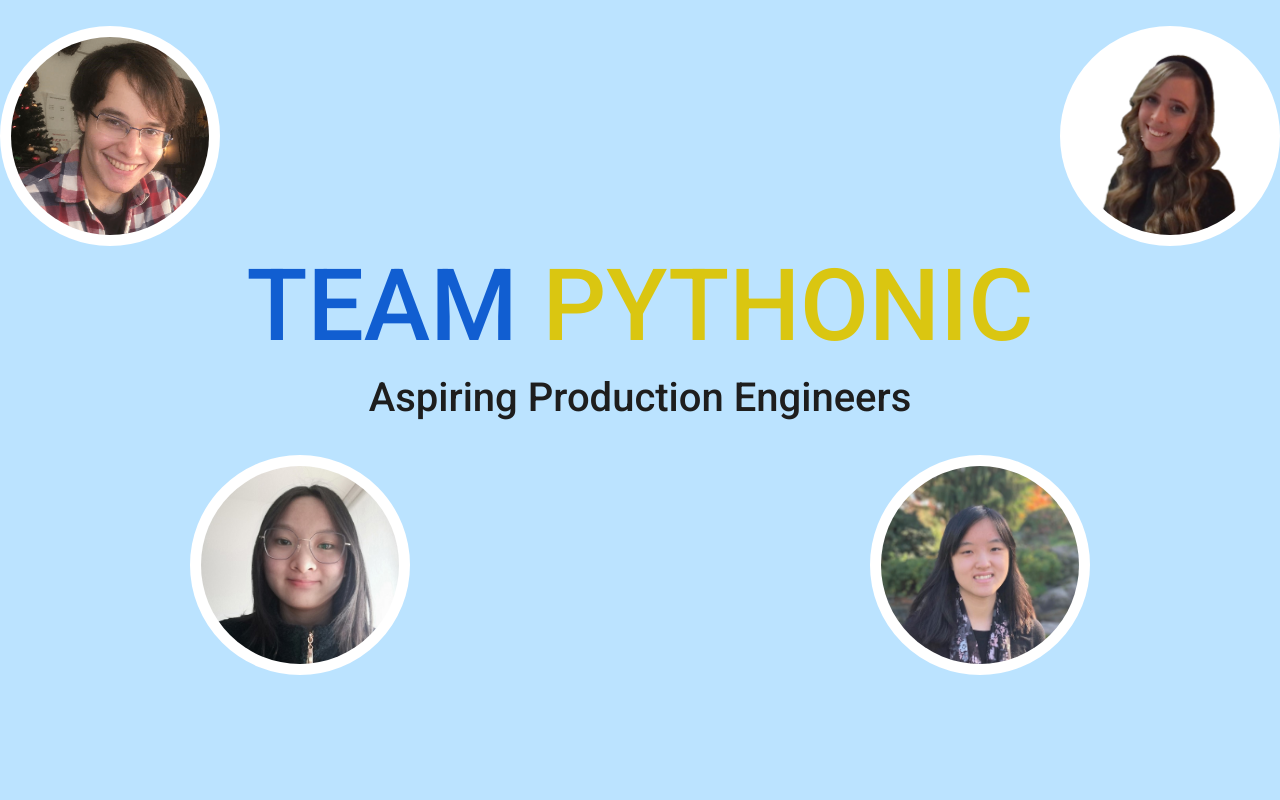
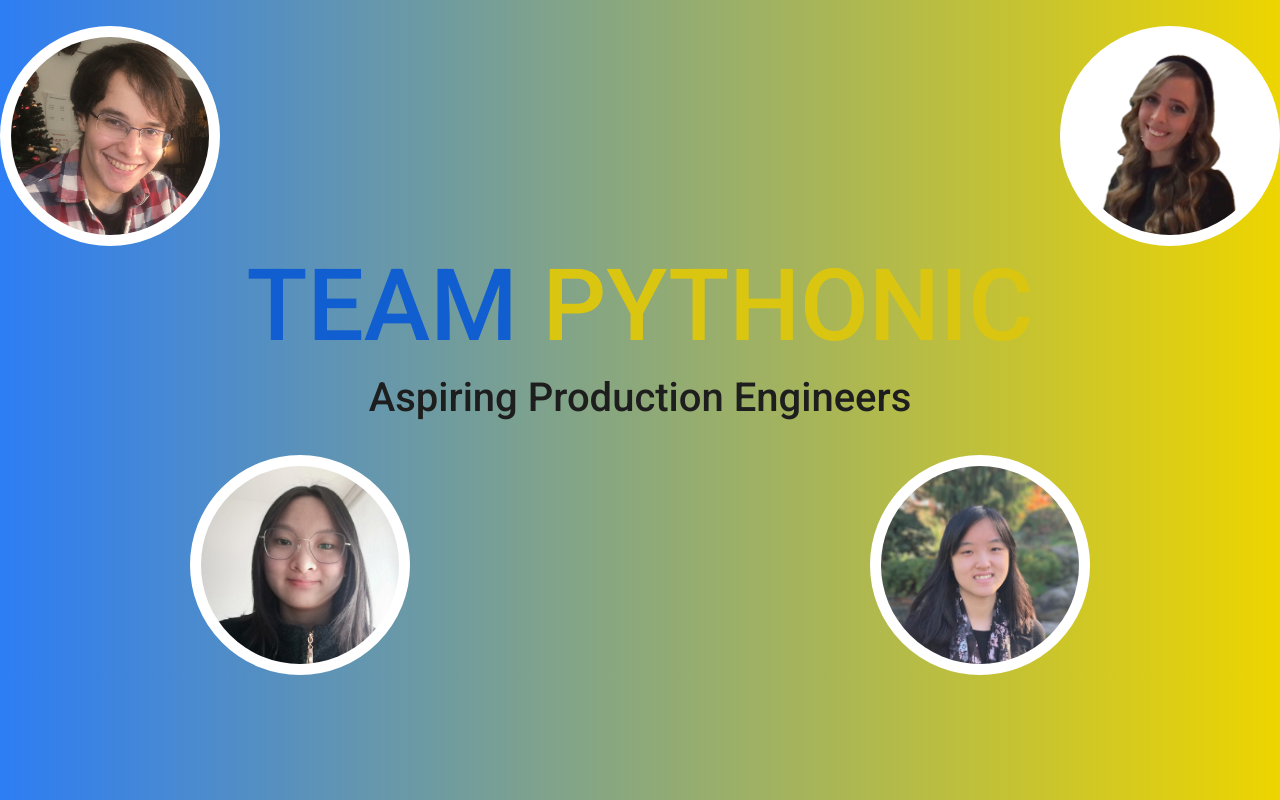
Before and after one commit to MLH-Fellowship/project-team-pythonic, a Flask app: page / in a window 1280 px wide. Run offline with Flask 2, Linux system fonts and the light colour scheme; some libraries are stand-ins or nearby versions.

Commit message:
Added a gradient in background

```diff
--- a/app/static/styles/index.css
+++ b/app/static/styles/index.css
@@ -20,6 +20,7 @@ p, h1, h2, h3, h4, h5, h6, button {
 
 body {
     background-color: #bbe3ff;
+    background-image: linear-gradient(to right, #2D7DF4 , #EDD500);
     background-size: cover;
     width: auto;
     overflow-x: hidden;
```
